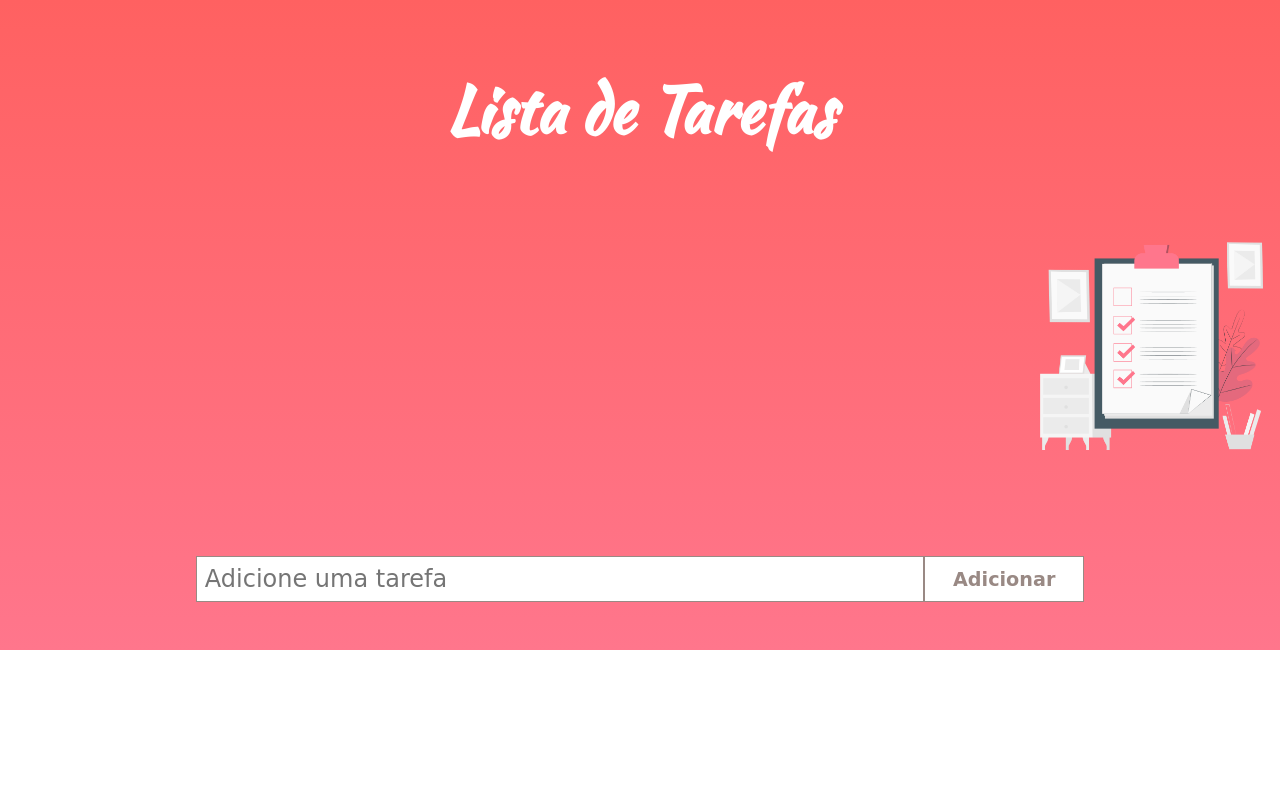
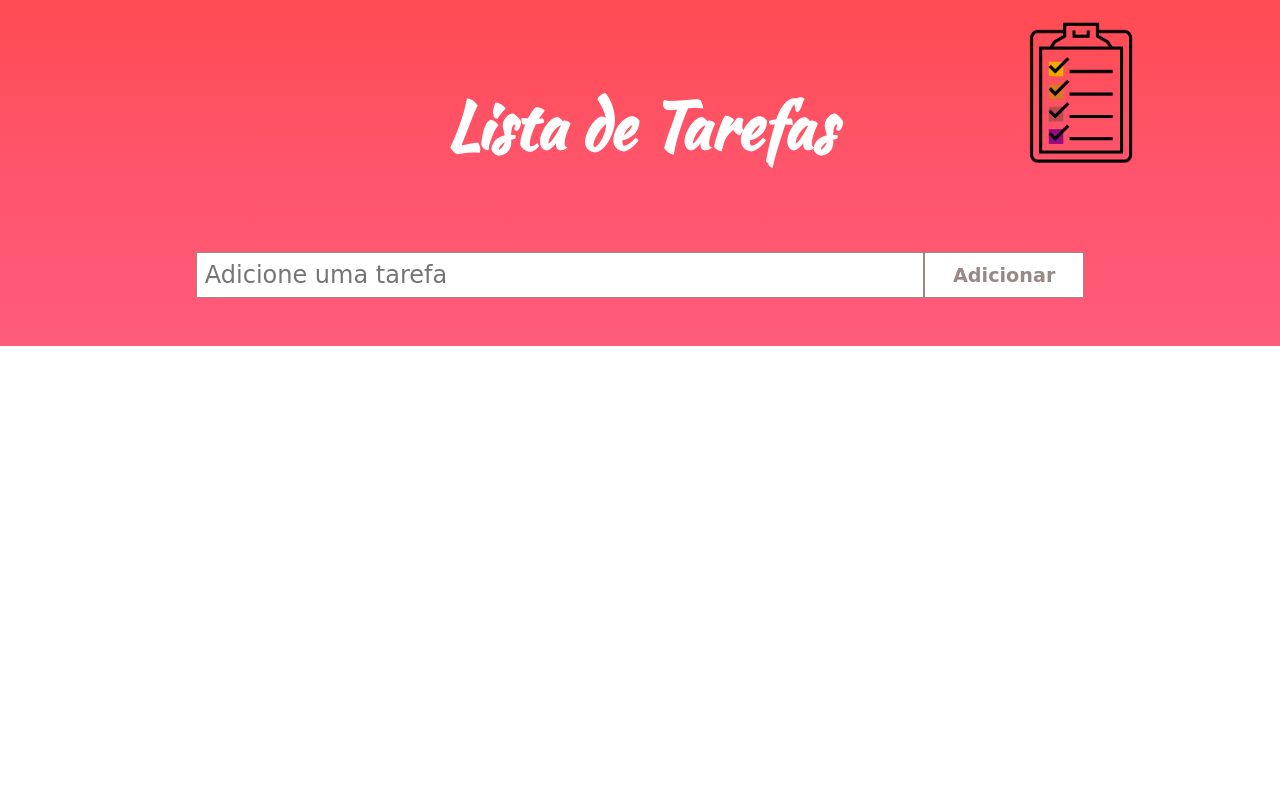
Before and after one commit to janicecaldeira/blue-mod2, a Flask app: page / in a window 1280 px wide. Run offline with Flask 2, Linux system fonts and the light colour scheme; some web fonts are replaced.

Commit message:
Aula Flask

```diff
--- a/Tarefas/static/css/style.css
+++ b/Tarefas/static/css/style.css
@@ -11,6 +11,9 @@
 html, body {
    width: 100%;
    height: 100%;
+   background-image: linear-gradient;
+   background-repeat: no-repeat;
+   background-size: auto;
 }
 
 header{
@@ -18,7 +21,7 @@ header{
    justify-content: center;
    flex-wrap: wrap;
    width: 100%;
-    background-image: linear-gradient(#ff6161,#ff768c);
+   background-image: linear-gradient(#FF4B52, #FF556C, #FF5B7B);
    background-repeat: no-repeat;
    background-size: auto;
 }
@@ -27,16 +30,18 @@ header{
    font-family: 'Kaushan Script', cursive;
    width: 100%;
    text-align: center;
-    padding: 4rem;
+   padding: 5rem;
    color: #fff;
    font-size: 4rem;
 }
 
 header div img{
-    width: 20%;
-    display: block;
+   width: 15%;
    margin-left: auto;
-    padding-bottom: 5rem;
+   position: absolute;
+   top: 0;
+   right: 100px;
+
 }
 
 header form{
@@ -75,14 +80,14 @@ header{
    display: block;
    margin-left: auto;
    text-decoration: none;
-    color: #CC4E4E;
+   color: #FF4268;
    font-size: 1.5rem;
    transition: .3s ease-out;
    width: 10rem;
 }
 
 section a:hover{
-    color: #FF768C;
+   color: #B32E49;
 }
 
 section{
@@ -100,10 +105,10 @@ header{
    padding: 1rem;
    cursor: pointer;
    border-bottom: .1rem solid #998984;
-    font-size: 1.2rem;
+   font-size: 1.5rem;
    transition: .3s ease-out;
 }
 
 section ul li:hover{
-    background-color: #bbb6b6;
+   background-color: #EDD7CE;
 }
--- a/Tarefas/static/js/script.js
+++ b/Tarefas/static/js/script.js
@@ -5,7 +5,7 @@ itens.forEach( (item) => {
     item.addEventListener('click', () => {
        if(item.style.textDecoration == ''){
          item.style.textDecoration = 'line-through'
-         item.style.backgroundColor = '#ccc'
+         item.style.backgroundColor = '#EDD7CE'
         } else {
          item.style.textDecoration = ''
          item.style.backgroundColor = '#fff'
--- a/Tarefas/templates/index.html
+++ b/Tarefas/templates/index.html
@@ -7,12 +7,14 @@
    <link rel="stylesheet" href="../static/css/style.css">
    <title>Lista de Tarefas</title>
 </head>
+
 <body>
     <header>
-        <h1> {{titulo}} </h1>
         <div>
             <img src="../static/img/list.png" alt="Uma imagem de um checklist">
         </div>
+
+        <h1> {{titulo}} </h1>
 
         <form action="/new" method="POST">
            <input type="text" name="item" id="item" placeholder="Adicione uma tarefa">
```
Also changed, not shown: Tarefas/static/img/list.png. Lines whose indentation alone changed are shown as unchanged.
